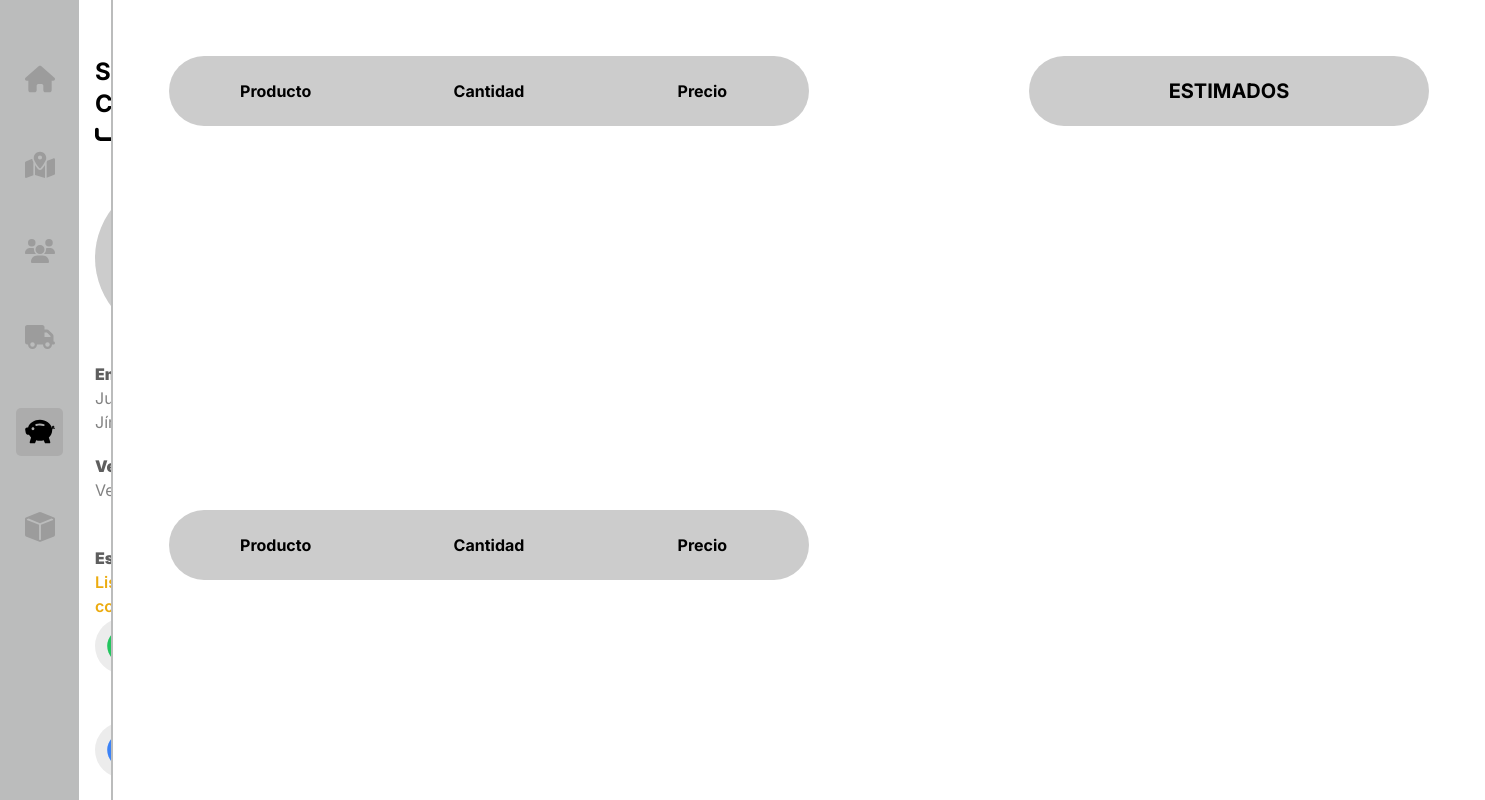
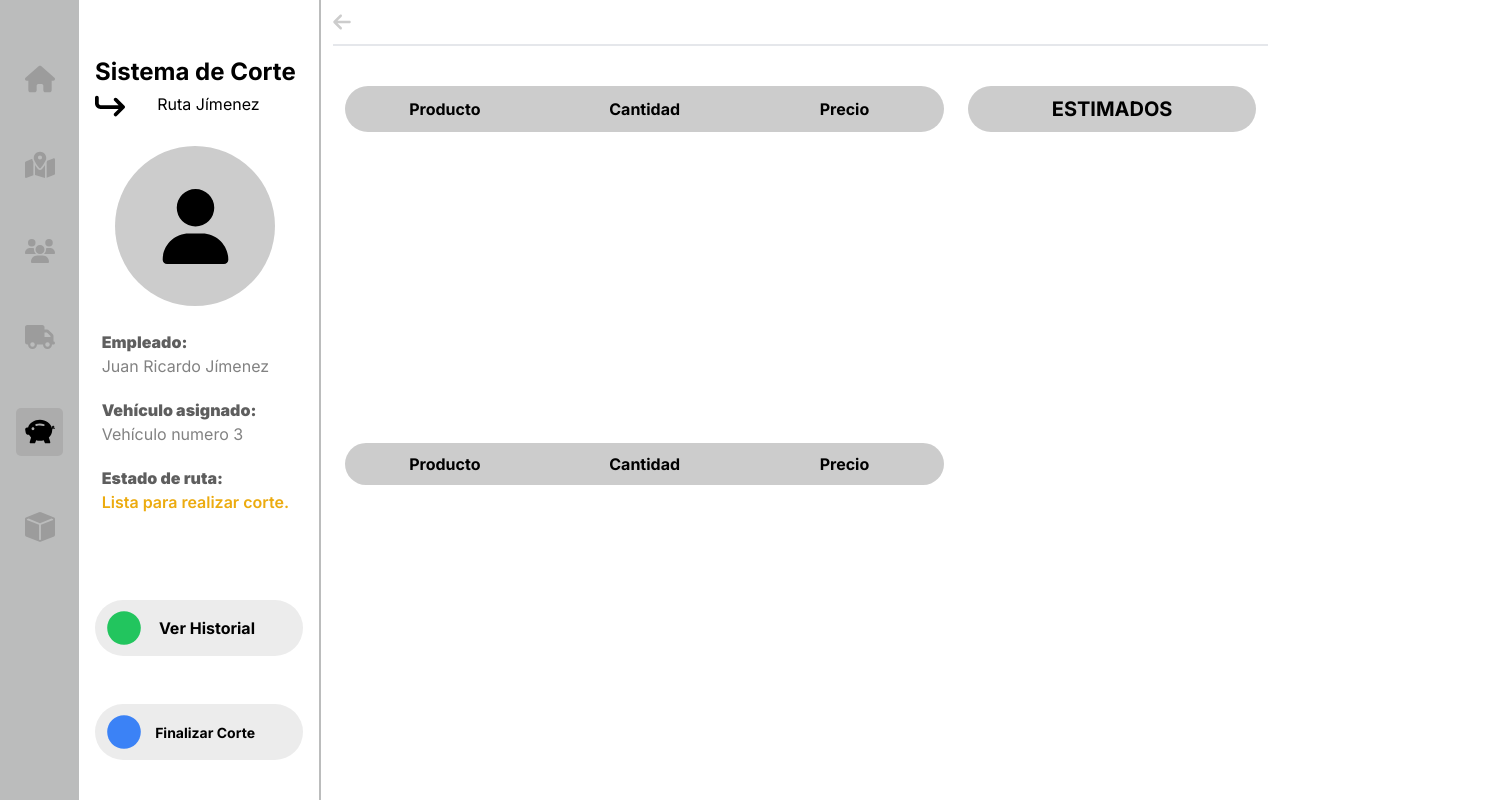
Before and after one commit to eldani13/Rutas-Main, a Next.js app: page / in a window 1280 px wide. Both pictures are taken after a click on the button 39 px from the left and 441 px from the top of the page. Shown: the whole page, 1485 px wide, since content can reach past the window. Built offline with nearby package versions, Linux system fonts and the light colour scheme.

Commit message:
cortes edit

```diff
--- a/src/app/sections/CourtSection.tsx
+++ b/src/app/sections/CourtSection.tsx
@@ -20,16 +20,16 @@ export default function Court() {
 
                     <div className="grid grid-rows-3 gap-5 m-auto mt-6">
                         <div>
-                            <span style={{color: '#5e5e5e', fontWeight:'900'}}>Empleado:</span>
-                            <p style={{color: '#828282'}}>Juan Ricardo Jímenez</p>
+                            <span style={{ color: '#5e5e5e', fontWeight: '900' }}>Empleado:</span>
+                            <p style={{ color: '#828282' }}>Juan Ricardo Jímenez</p>
                         </div>
                         <div>
-                            <span style={{color: '#5e5e5e', fontWeight:'900'}}>Vehículo asignado:</span>
-                            <p style={{color: '#828282'}}>Vehículo numero 3</p>
+                            <span style={{ color: '#5e5e5e', fontWeight: '900' }}>Vehículo asignado:</span>
+                            <p style={{ color: '#828282' }}>Vehículo numero 3</p>
                         </div>
                         <div>
-                            <span style={{color: '#5e5e5e', fontWeight:'900'}}>Estado de ruta:</span>
-                            <p style={{color: '#ecab0f', fontWeight:'600'}}>Lista para realizar corte.</p>
+                            <span style={{ color: '#5e5e5e', fontWeight: '900' }}>Estado de ruta:</span>
+                            <p style={{ color: '#ecab0f', fontWeight: '600' }}>Lista para realizar corte.</p>
                         </div>
 
                     </div>
@@ -56,53 +56,58 @@ export default function Court() {
                 </div>
             </div>
 
-            <div className="flex justify-between p-14 max-h-[100vh] h-full" style={{ alignSelf: 'flex-start' }}>
-                <div className="grid" style={{ gridTemplateColumns: '1fr 1fr', gap: '220px' }}>
+            <div className="flex flex-col justify-between px-3  max-h-[100vh] h-full overflow-y-auto" style={{ alignSelf: 'flex-start' }}>
+
+                <svg xmlns="http://www.w3.org/2000/svg" className="my-3" fill="#ccc" height="20" width="18" viewBox="0 0 448 512"><path d="M9.4 233.4c-12.5 12.5-12.5 32.8 0 45.3l160 160c12.5 12.5 32.8 12.5 45.3 0s12.5-32.8 0-45.3L109.2 288 416 288c17.7 0 32-14.3 32-32s-14.3-32-32-32l-306.7 0L214.6 118.6c12.5-12.5 12.5-32.8 0-45.3s-32.8-12.5-45.3 0l-160 160z" /></svg>
+
+                <hr className="mb-10 border-[1px]" />
+                <div className="grid w-full flex-1"
+                    style={{
+                        gridTemplateColumns: '1fr 1fr 1fr',
+                        gridTemplateRows: '1fr 1fr',
+                        gridTemplateAreas: " 'productSold productSold summary' 'productNotSold productNotSold summary' ",
+                    }}>
 
                     {/* Primer div */}
-                    <div className="grid grid-cols-3 bg-[#ccc] h-[70px] items-center rounded-full " style={{ width: '40rem' }}>
+                    <div className="flex text-black px-3" style={{ gridArea: "productSold" }}>
+                        <table className="h-full w-full border-collapse">
+                            <thead >
+                                <tr className="bg-[#ccc] rounded-full grid grid-cols-3 py-2.5">
+                                    <th>Producto</th>
+                                    <th>Cantidad</th>
+                                    <th>Precio</th>
+                                </tr>
+                            </thead>
+                            <tbody>
+
+                            </tbody>
+                        </table>
+                    </div>
+
+                    {/* Tercer div */}
+                    <div className="flex text-black px-3" style={{ gridArea: "productNotSold" }}>
+                        <table className="h-full w-full border-collapse">
+                            <thead >
+                                <tr className="bg-[#ccc] rounded-full grid grid-cols-3 py-2">
+                                    <th>Producto</th>
+                                    <th>Cantidad</th>
+                                    <th>Precio</th>
+                                </tr>
+                            </thead>
+                            <tbody>
+
+                            </tbody>
+                        </table>
+                    </div>
+
+                    {/* Segundo div */}
+                    <div className="flex text-black px-3" style={{ gridArea: "summary" }}>
                         {/* Primer elemento */}
-                        <div className="text-[#000] flex flex-col items-center">
-                            <span className="font-bold">Producto</span>
-                        </div>
-
-                        {/* Segundo elemento */}
-                        <div className="text-[#000] flex flex-col items-center">
-                            <span className="font-bold">Cantidad</span>
-                        </div>
-
-                        {/* Tercer elemento */}
-                        <div className="text-[#000] flex flex-col items-center">
-                            <span className="font-bold">Precio</span>
+                        <div className="text-[#000] flex flex-col items-center w-full h-fit bg-[#ccc] py-2 rounded-full">
+                            <p className="font-bold text-[20px] text-center">ESTIMADOS</p>
                         </div>
                     </div>
 
-
-                    {/* Segundo div */}
-                    <div className="grid grid-cols-1 bg-[#ccc]  h-[70px] w-[25rem] items-center rounded-full ">
-                        {/* Primer elemento */}
-                        <div className="text-[#000] flex flex-col items-center ">
-                            <span className="font-bold text-[20px]">ESTIMADOS</span>
-                        </div>
-                    </div>
-
-                    {/* Tercer div */}
-                    <div className="grid grid-cols-3 bg-[#ccc] h-[70px] items-center rounded-full " style={{ width: '40rem' }}>
-                        {/* Primer elemento */}
-                        <div className="text-[#000] flex flex-col items-center">
-                            <span className="font-bold">Producto</span>
-                        </div>
-
-                        {/* Segundo elemento */}
-                        <div className="text-[#000] flex flex-col items-center">
-                            <span className="font-bold">Cantidad</span>
-                        </div>
-
-                        {/* Tercer elemento */}
-                        <div className="text-[#000] flex flex-col items-center">
-                            <span className="font-bold">Precio</span>
-                        </div>
-                    </div>
                 </div>
             </div>
 
```
